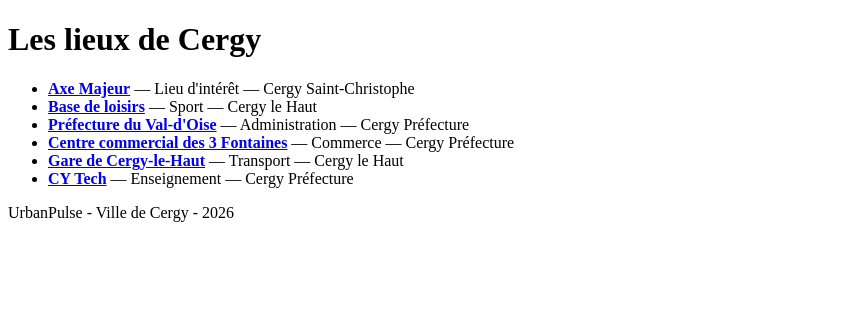
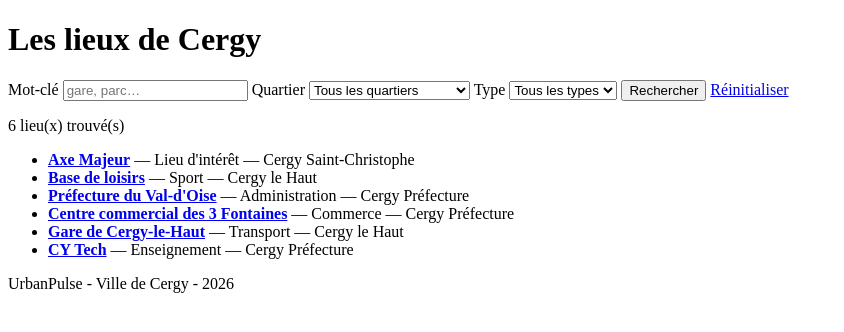
Before and after one commit to yas-el05/urbanPulse-php, a PHP site: page /lieux.php in a window 1280 px wide. Shown: the part 44-376 px from the top of the page, without its empty margins (0-844 px from the left). Run offline with PHP 8.4, Linux system fonts and the light colour scheme.

Commit message:
Recherche des lieux avec trois filtres

```diff
--- a/public/lieux.php
+++ b/public/lieux.php
@@ -1,14 +1,79 @@
 <?php
 $lieux = require __DIR__ . '/../data/lieux.php';
 
-$titre = 'Lieux' ;
+//Lire ce que l'utilisateur a demandé (vide si rien)
+$motCle   = trim($_GET['q'] ?? '');
+$quartier = $_GET['quartier'] ?? '';
+$type     = $_GET['type'] ?? '';
+
+//Préparer les listes déroulantes à partir des données
+$quartiers = array_unique(array_column($lieux, 'quartier'));
+$types     = array_unique(array_column($lieux, 'type'));
+sort($quartiers);
+sort($types);
+
+//Garder seulement les lieux qui correspondent
+$resultats = [];
+foreach ($lieux as $id => $lieu) {
+    if ($motCle !== '' && mb_stripos($lieu['nom'] . ' ' . $lieu['description'], $motCle) === false) {
+        continue;
+    }
+    if ($quartier !== '' && $lieu['quartier'] !== $quartier) {
+        continue;
+    }
+    if ($type !== '' && $lieu['type'] !== $type) {
+        continue;
+    }
+    $resultats[$id] = $lieu;
+}
+
+$titre = 'Lieux';
 require __DIR__ . '/../includes/header.php';
 ?>
 
 <h1>Les lieux de Cergy</h1>
 
+<form method="get" action="/lieux.php">
+    <label>
+        Mot-clé
+        <input type="search" name="q" value="<?= htmlspecialchars($motCle) ?>" placeholder="gare, parc…">
+    </label>
+
+    <label>
+        Quartier
+        <select name="quartier">
+            <option value="">Tous les quartiers</option>
+            <?php foreach ($quartiers as $q): ?>
+                <option value="<?= htmlspecialchars($q) ?>" <?= $q === $quartier ? 'selected' : '' ?>>
+                    <?= htmlspecialchars($q) ?>
+                </option>
+            <?php endforeach; ?>
+        </select>
+    </label>
+
+    <label>
+        Type
+        <select name="type">
+            <option value="">Tous les types</option>
+            <?php foreach ($types as $t): ?>
+                <option value="<?= htmlspecialchars($t) ?>" <?= $t === $type ? 'selected' : '' ?>>
+                    <?= htmlspecialchars($t) ?>
+                </option>
+            <?php endforeach; ?>
+        </select>
+    </label>
+
+    <button type="submit">Rechercher</button>
+    <a href="/lieux.php">Réinitialiser</a>
+</form>
+
+<p><?= count($resultats) ?> lieu(x) trouvé(s)</p>
+
+<?php if (count($resultats) === 0): ?>
+    <p>Aucun lieu ne correspond à votre recherche.</p>
+<?php else: ?>
     <ul>
-    <?php foreach ($lieux as $id => $lieu): ?>
+        <?php foreach ($resultats as $id => $lieu): ?>
             <li>
                 <a href="/lieu.php?id=<?= $id ?>"><strong><?= htmlspecialchars($lieu['nom']) ?></strong></a>
                 — <?= htmlspecialchars($lieu['type']) ?>
@@ -16,4 +81,6 @@ require __DIR__ . '/../includes/header.php';
             </li>
         <?php endforeach; ?>
     </ul>
+<?php endif; ?>
+
 <?php require __DIR__ . '/../includes/footer.php'; ?>
```
Lines whose indentation alone changed are shown as unchanged.
